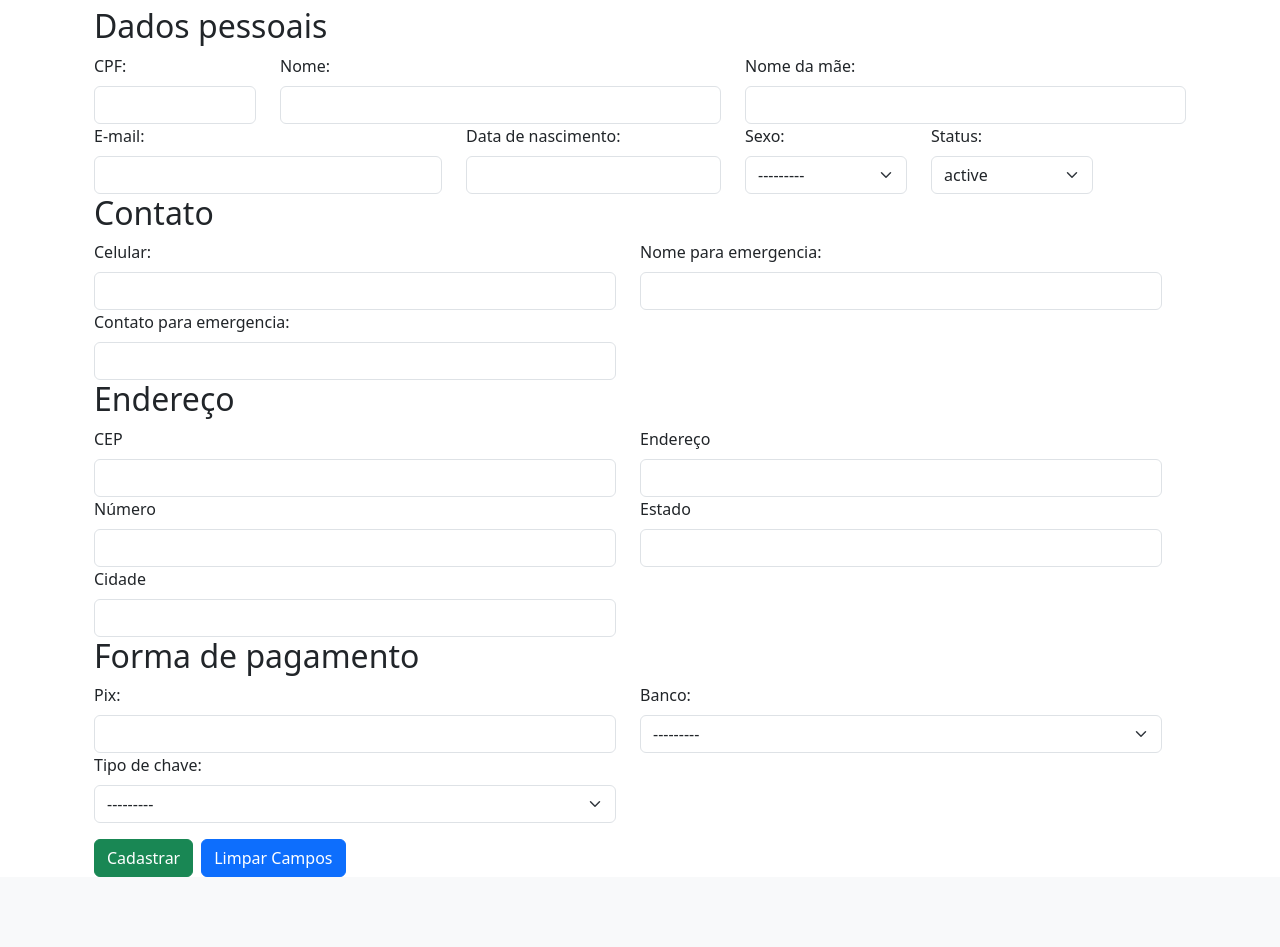
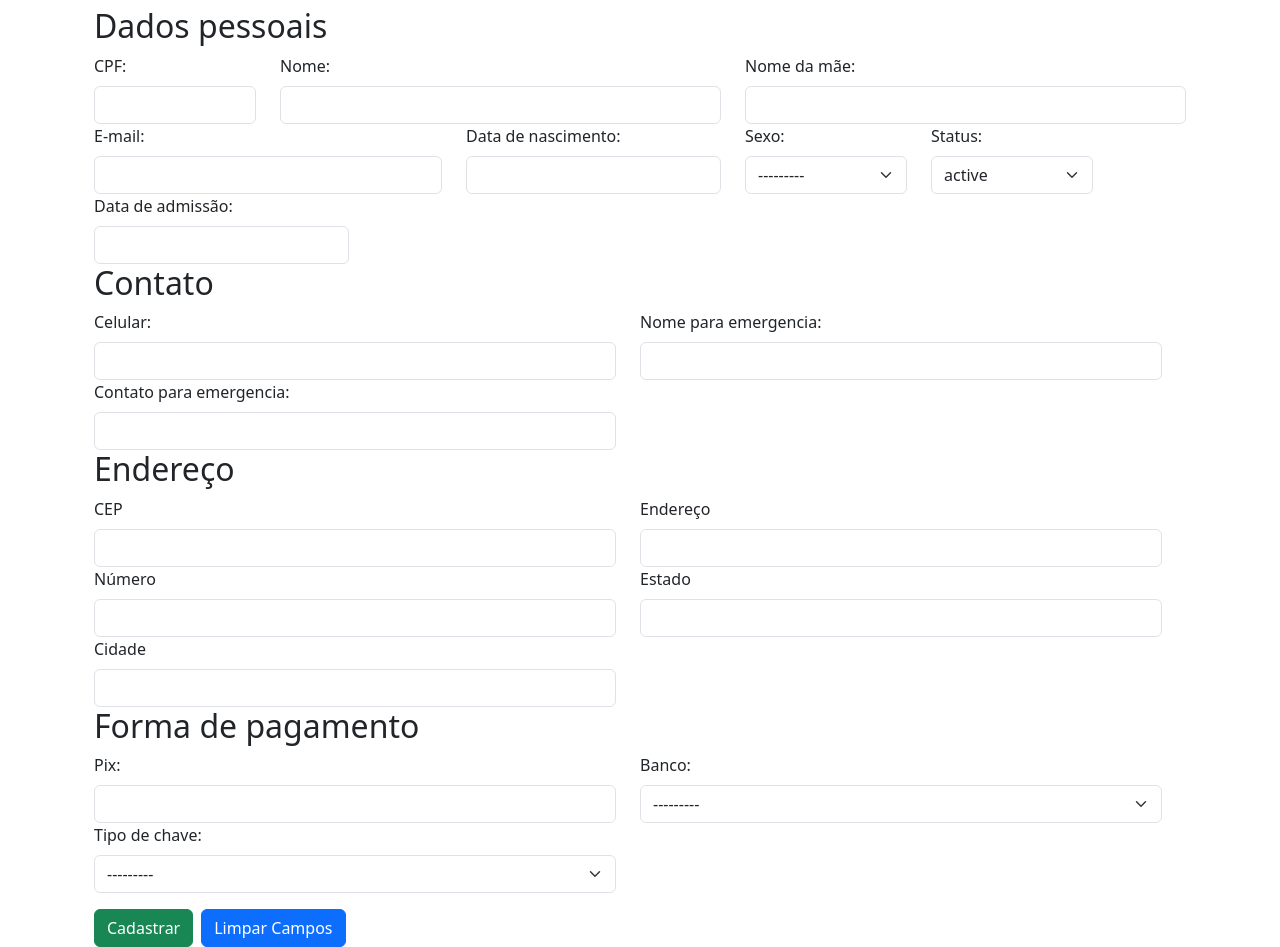
Before and after one commit to MarcosSerra1/unigestao, a Django app: page /register-employee/ in a window 1280 px wide. Shown: the part 192-1139 px from the top of the page. Before the commit the page ends 1069 px from the top, so only its background shows below. Run offline with Django 5.2, Linux system fonts and the light colour scheme; tables that the repository leaves empty hold one stand-in row (values such as "Sample post"); some libraries are stand-ins or nearby versions.

Commit message:
✨ feat: Added `admission_date` field to template (register_employee.html)
Added the hire date field to the template (register_employee.html). The form now displays a field for the admission date (`admission_date`) with a `form-control` class, improving the user interface for entering this crucial information.

```diff
--- a/employees/templates/employees/register_employee.html
+++ b/employees/templates/employees/register_employee.html
@@ -86,6 +86,10 @@
                         <label for="id_sex" class="form-label">Status:</label>
                         {{ person_form.status|add_class:"form-select" }}
                     </div>
+                    <div class="col-md-3 d-flex flex-column">
+                        <label for="id_admission_date" class="form-label">Data de admissão:</label>
+                        {{ person_form.admission_date|add_class:"form-control" }}
+                    </div>
 
 
                     <h2 class="fw-light text-align-center">Contato</h2>
```
